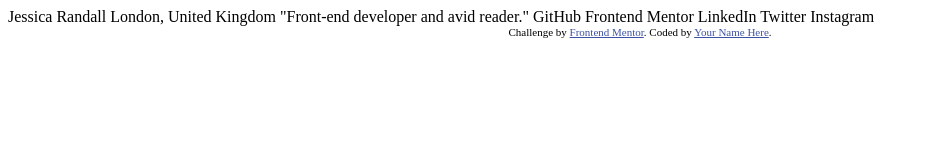
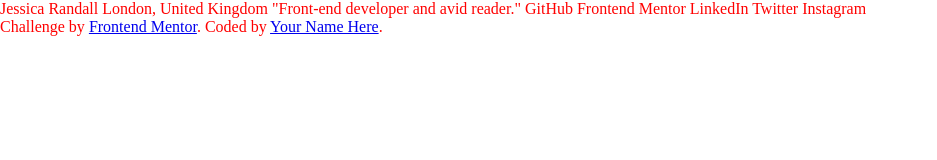
Before and after one commit to niezgoda-piotr/Frontend-Mentor---Social-links-profile, a website: page index.html in a window 1280 px wide. Shown: the whole page, without its empty margins (0-937 px from the left). Drawn offline with Linux system fonts and the light colour scheme.

Commit message:
Some initial setup

```diff
--- /dev/null
+++ b/css/style.css
@@ -0,0 +1,17 @@
+/* Reset */
+*,
+*::before,
+*::after {
+    box-sizing: border-box;
+}
+
+body, h1, h2, h3, h4, p,
+figure, blockquote, dl, dd {
+    margin: 0;
+    padding: 0;
+}
+/* *** */
+
+body {
+    color: red;
+ }
--- a/index.html
+++ b/index.html
@@ -3,16 +3,11 @@
 <head>
     <meta charset="UTF-8">
     <meta name="viewport" content="width=device-width, initial-scale=1.0"> <!-- displays site properly based on user's device -->
-
+    <meta name="author" content="Piotr Niezgoda">
+    <meta name="description" content="Frontend Mentor | Social links profile">
     <link rel="icon" type="image/png" sizes="32x32" href="./assets/images/favicon-32x32.png">
-
+    <link rel="stylesheet" type="text/css" href="./css/style.css">
     <title>Frontend Mentor | Social links profile</title>
-
-  <!-- Feel free to remove these styles or customise in your own stylesheet 👍 -->
-  <style>
-    .attribution { font-size: 11px; text-align: center; }
-    .attribution a { color: hsl(228, 45%, 44%); }
-  </style>
 </head>
 <body>
 
```
Lines whose indentation alone changed are shown as unchanged.
